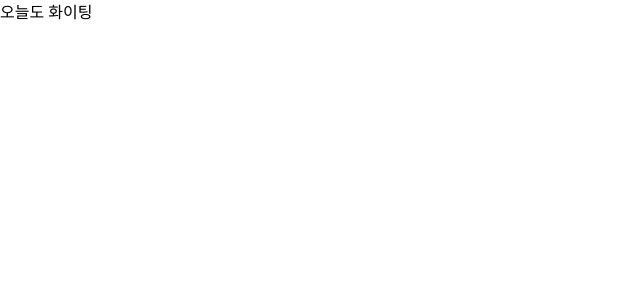
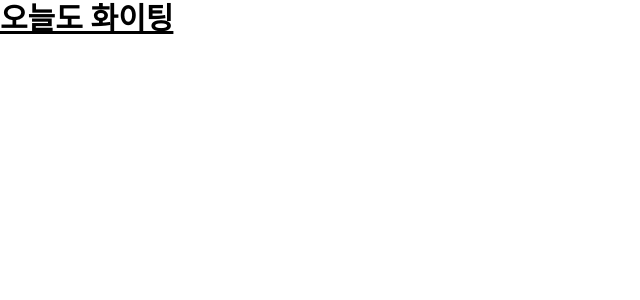
Before and after one commit to vitaZ-dev/my-portfolio, a Next.js app: page / in a window 1280 px wide. Shown: the top 300 px of the page, without its empty margins (0-640 px from the left). Built offline with nearby package versions, Linux system fonts and the light colour scheme.

Commit message:
setting: TailwindCSS 설정

```diff
--- a/pages/index.tsx
+++ b/pages/index.tsx
@@ -2,8 +2,8 @@ import Image from 'next/image';
 
 export default function Home() {
   return (
-    <main>
-      <h1>오늘도 화이팅</h1>
-    </main>
+    <div>
+      <h1 className="text-3xl font-bold underline">오늘도 화이팅</h1>
+    </div>
   );
 }
--- a/tailwind.config.ts
+++ b/tailwind.config.ts
@@ -1,20 +1,21 @@
-import type { Config } from 'tailwindcss'
+import type { Config } from 'tailwindcss';
 
 const config: Config = {
+  mode: 'jit',
   content: [
     './pages/**/*.{js,ts,jsx,tsx,mdx}',
     './components/**/*.{js,ts,jsx,tsx,mdx}',
     './app/**/*.{js,ts,jsx,tsx,mdx}',
   ],
+  darkMode: 'class',
   theme: {
     extend: {
       backgroundImage: {
         'gradient-radial': 'radial-gradient(var(--tw-gradient-stops))',
-        'gradient-conic':
-          'conic-gradient(from 180deg at 50% 50%, var(--tw-gradient-stops))',
+        'gradient-conic': 'conic-gradient(from 180deg at 50% 50%, var(--tw-gradient-stops))',
       },
     },
   },
   plugins: [],
-}
-export default config
+};
+export default config;
```
